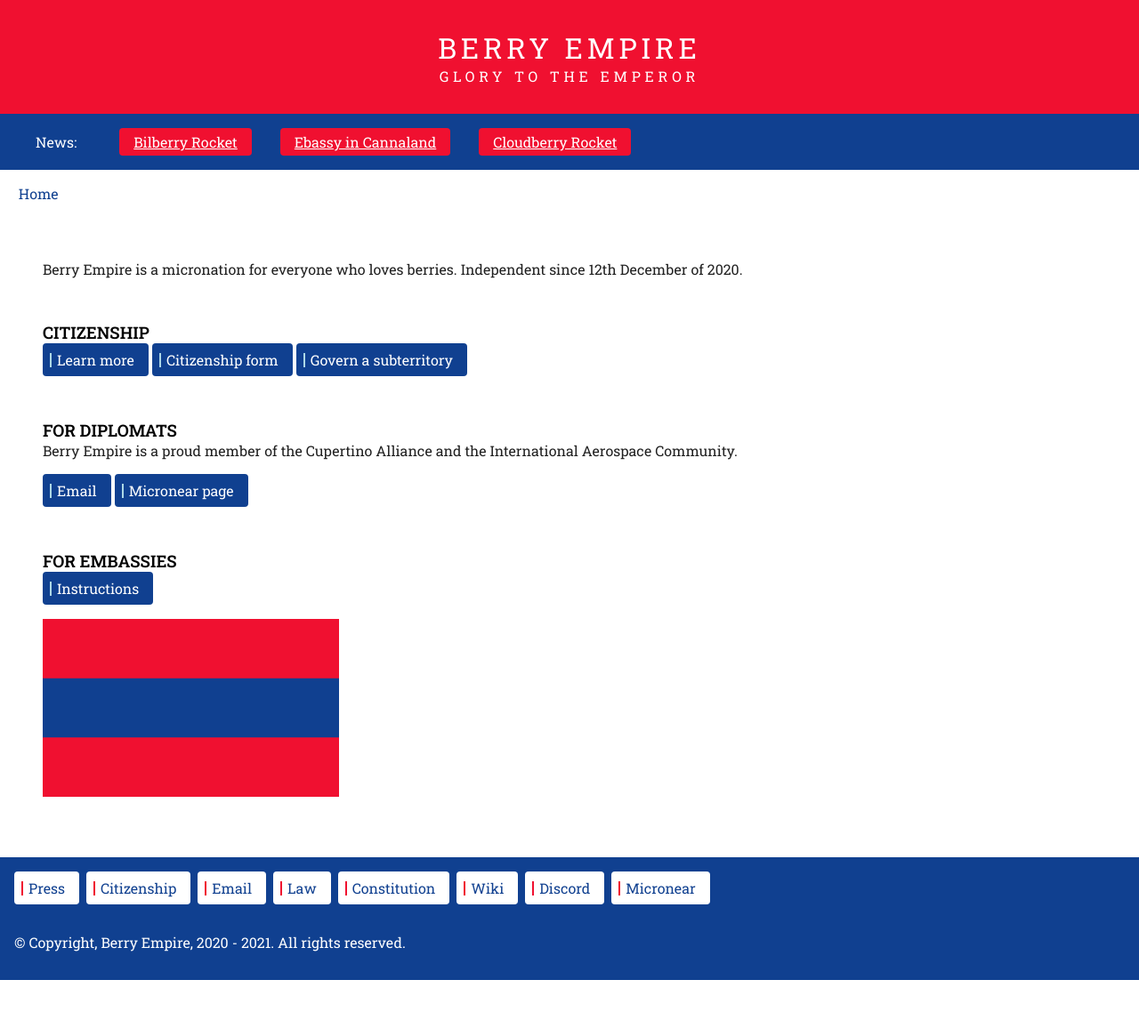
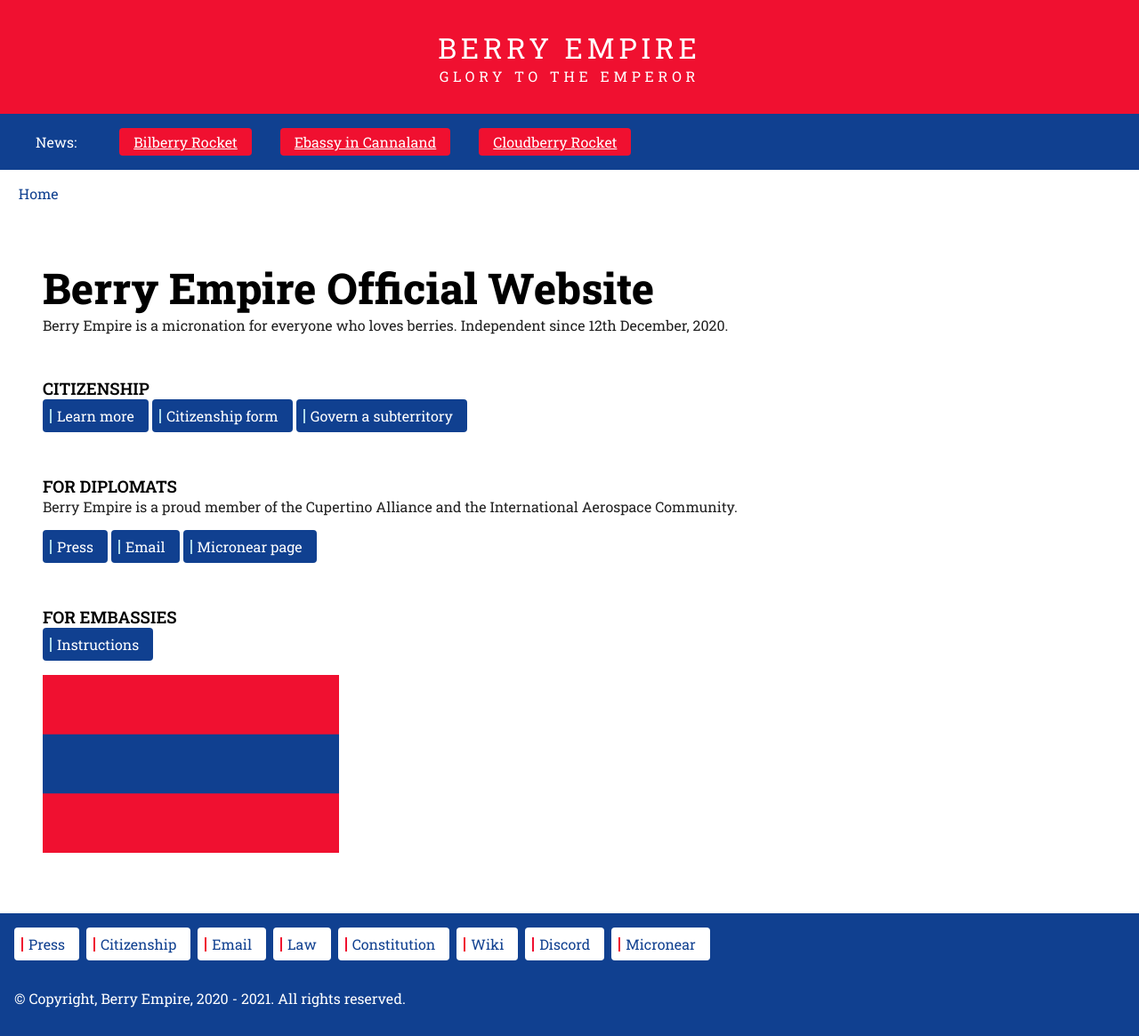
Before and after one commit to berryempire/berryempire.github.io, a Jekyll site: the page built from index.md, in a window 1280 px wide. Shown: the whole page at 89% size. Built offline with Jekyll 4.4.1, drawn with Linux system fonts in a browser that asks for light colours; our own code applies the rules of GitHub Pages for plain Markdown files; before the commit the page ends 1102 px from its top, so only the background shows below that.

Commit message:
Update index.md

```diff
--- a/index.md
+++ b/index.md
@@ -1,5 +1,6 @@
+# Berry Empire Official Website
 <section>
-  <p>Berry Empire is a micronation for everyone who loves berries. Independent since 12th December of 2020.</p>
+  <p>Berry Empire is a micronation for everyone who loves berries. Independent since 12th December, 2020.</p>
 </section>
 <section>
   <h3 class="highlighted"> Citizenship </h3>
@@ -10,6 +11,7 @@
 <section>
   <h3> For Diplomats </h3>
   <p>Berry Empire is a proud member of the Cupertino Alliance and the International Aerospace Community.</p>
+  <a class="thickbutton thick" href="/press/"> <span>Press</span> </a>
   <a class="thickbutton thick" href="mailto:berryempire@protonmail.com"> <span>Email</span> </a>
   <a class="thickbutton thick" target="_blank" href="https://micronear.cupertinoalliance.com/micronation.html?m=RR"> <span>Micronear page</span> </a>
 </section>
```
